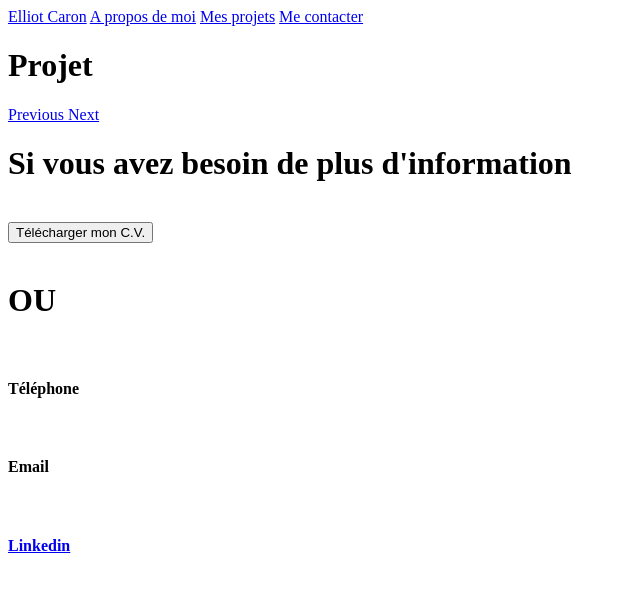
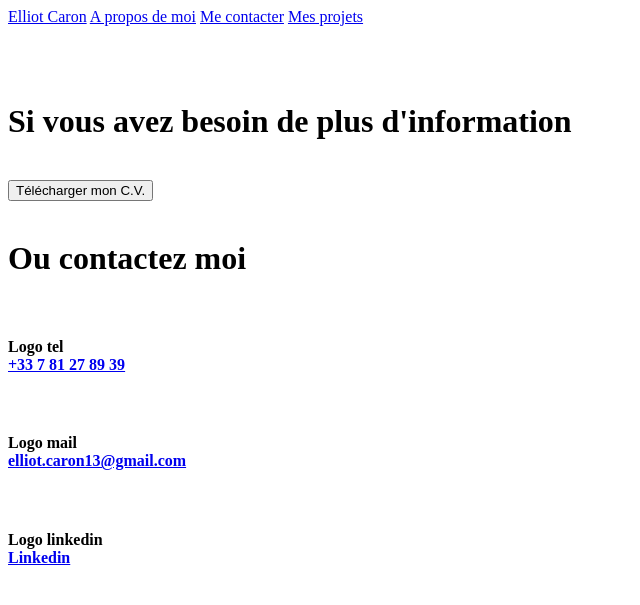
Before and after one commit to CaronElliot/Portfolio, a Symfony app: template templates/portfolio/projet.html.twig in a window 1280 px wide. Shown: the top 605 px of the page, without its empty margins (0-640 px from the left). Run offline with Twig, Linux system fonts and the light colour scheme; the template is opened without the code that fills it, so the values that code supplies are empty; some libraries are stand-ins or nearby versions.

Commit message:
New pages for projects connected with database + new data on database. :card_file_box: :construction: :sparkles:

```diff
--- a/templates/base.html.twig
+++ b/templates/base.html.twig
@@ -14,8 +14,8 @@
             <nav class="navbar sticky-top bg-light">
                 <a class="navbar-brand text-left" href="{{ path('home') }}">Elliot Caron</a>
                 <a class="navbar-brand text-left" href="{{ path('aboutme') }}">A propos de moi</a>
-                <a class="navbar-brand text-left" href="{{ path('projet') }}">Mes projets</a>
                 <a class="navbar-brand text-left" href="{{ path('contactme') }}">Me contacter</a>
+                <a class="navbar-brand text-left" href="#">Mes projets</a>
             </nav>
         {% endblock %}
     </header>
@@ -29,7 +29,7 @@
     {% endblock %}
     </body>
 
-    <footer>
+    <footer class="background_color_section">
         {% block footer %}
             <div class="container-fluid">
                 <div class="row">
@@ -40,27 +40,27 @@
                 </div>
                 <div class="row">
                     <div class="col-12 text-center">
-                        <a href="#"><button type="button" class="btn btn-primary btn-lg">Télécharger mon C.V.</button></a>
+                        <a href={{ asset('/images/CV.pdf') }}><button type="button" class="btn btn-primary btn-lg">Télécharger mon C.V.</button></a>
                     </div>
                 </div>
                 <div class="row">
                     <div class="col-12 text-center">
                         <br/>
-                        <h1>OU</h1>
+                        <h1>Ou contactez moi</h1>
                         <br/>
                     </div>
                 </div>
                 <div class="row">
                     <div class="col-lg-4 col-md-12 text-center">
-                        <h4>Téléphone</h4>
+                        <h4>Logo tel <br/><a href="tel:+33781278939">+33 7 81 27 89 39</a></h4>
                         <br/>
                     </div>
                     <div class="col-lg-4 col-md-12 text-center">
-                        <h4>Email</h4>
+                        <h4>Logo mail <br/><a href="mailto:?to=Elliot.caron13@gmail.com">elliot.caron13@gmail.com</a></h4>
                         <br/>
                     </div>
                     <div class="col-lg-4 col-md-12 text-center">
-                        <h4><a href="www.linkedin.com/in/elliot-caron">Linkedin</a></h4>
+                        <h4>Logo linkedin <br/><a href="www.linkedin.com/in/elliot-caron">Linkedin</a></h4>
                         <br/>
                     </div>
                 </div>
--- a/templates/portfolio/aboutme.html.twig
+++ b/templates/portfolio/aboutme.html.twig
@@ -45,7 +45,7 @@
         </div>
         <div class="row">
             {% for qualite in qualites %}
-                <div class=" col-4 text-center">
+                <div class=" col-md-4 col-sm-12 text-center">
                     <h2>{{ qualite.nom }}</h2>
                     <i class="fas fa-folder-open"></i>
                     <div>
@@ -74,7 +74,7 @@
                     <div class="col-md-4 col-sm-12">
                         <h2>{{ loisir.nom }}</h2>
                         <br/>
-                        <img src="{{ asset('/images/' ~ loisir.image.fichier) }}" width="300" height="170">
+                        <img src="{{ asset('/images/' ~ loisir.image.fichier) }}" width="235" height="120">
                         <p><br/>{{ loisir.description }}</p>
                     </div>
                 {% endfor %}
--- a/templates/portfolio/home.html.twig
+++ b/templates/portfolio/home.html.twig
@@ -51,7 +51,7 @@
                 {% for projet in projets %}
                     <div class="col-lg-3 col-md-4 col-sm-6">
                         <img src="{{ asset('/images/' ~ projet.couverture.fichier) }}" width="100%" height="70%">
-                        <h3>{{ projet.nom }}</h3>
+                        <a href="{{ path('projet',{'id': projet.id})}}"><h3>{{ projet.nom }}</h3></a>
                     </div>
                 {% endfor %}
             </div>
--- a/templates/portfolio/projet.html.twig
+++ b/templates/portfolio/projet.html.twig
@@ -3,22 +3,18 @@
 {% set title = 'Elliot CARON' %}
 
 {% block body %}
-    <h1 class="text-center">Projet</h1>
-    <div id="carouselExampleControls" class="carousel slide" data-ride="carousel">
-        <div class="carousel-inner">
-            {% for projet in projets %}
-            <div class="carousel-item active">
-                <img src="..." class="d-block w-100" alt="...">
+        <section>
+            <div class="container">
+                <div class="row">
+                    <div class="col text-center text-primary" >
+                        <br/>
+                        <h1>{{ projet.nom }}</h1>
+                        <br/>
+                    </div>
+                </div>
+                <div class="row">
+                    <p>{{ projet.description | raw }}</p>
+                </div>
             </div>
-            {% endfor %}
-        </div>
-        <a class="carousel-control-prev" href="#carouselExampleControls" role="button" data-slide="prev">
-            <span class="carousel-control-prev-icon" aria-hidden="true"></span>
-            <span class="sr-only">Previous</span>
-        </a>
-        <a class="carousel-control-next" href="#carouselExampleControls" role="button" data-slide="next">
-            <span class="carousel-control-next-icon" aria-hidden="true"></span>
-            <span class="sr-only">Next</span>
-        </a>
-    </div>
+        </section>
 {% endblock %}
```
Also changed, not shown: src/Controller/PortfolioController.php (+9 -3 lines), 1 other file.
